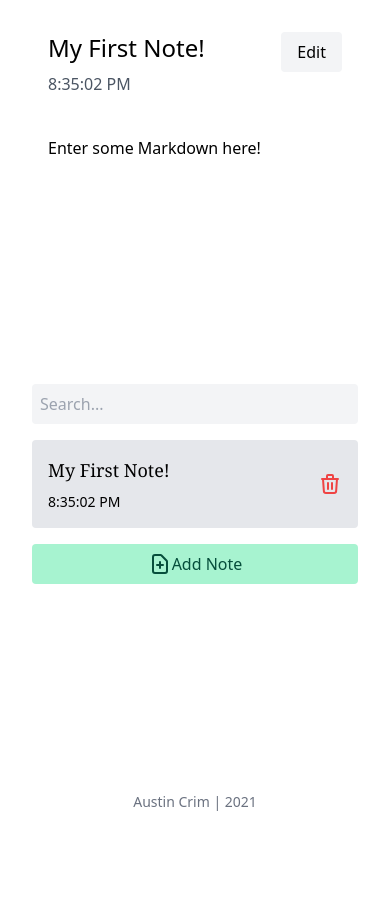
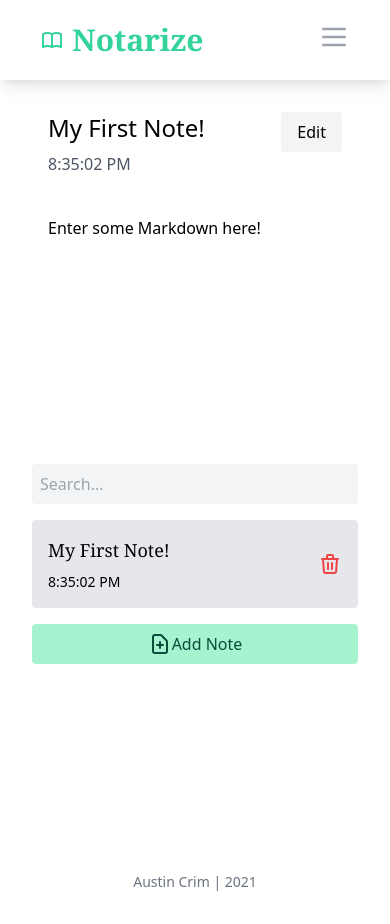
Before and after one commit to austincrim/notarize-react, a Next.js app: page / in a window 390 px wide. Before the commit the page ends 844 px from the top, so only its background shows below. Built offline with nearby package versions, Linux system fonts and the light colour scheme; what @tailwindcss/typography would draw is missing.

Commit message:
add mobile nav

```diff
--- a/components/Button.tsx
+++ b/components/Button.tsx
@@ -7,6 +7,7 @@ interface ButtonProps {
   className?: string;
   id?: NativeButtonProps['id'];
   onClick?: NativeButtonProps['onClick'];
+  tabIndex?: NativeButtonProps['tabIndex']
 }
 
 export default function Button({
--- /dev/null
+++ b/components/MobileNav.tsx
@@ -0,0 +1,69 @@
+import * as React from 'react';
+import { Recoverable } from 'repl';
+import NavItems from './NavItems';
+
+export default function MobileNav({ selectedNote }) {
+  const [expanded, setExpanded] = React.useState(false);
+  return (
+    <nav className='flex items-center justify-between w-full h-20 p-10 shadow-lg lg:hidden'>
+      <div className='flex items-center justify-center'>
+        <svg
+          className='w-6 h-6 mr-2 text-green-400'
+          xmlns='http://www.w3.org/2000/svg'
+          fill='none'
+          viewBox='0 0 24 24'
+          stroke='currentColor'
+        >
+          <path
+            strokeLinecap='round'
+            strokeLinejoin='round'
+            strokeWidth='2'
+            d='M12 6.253v13m0-13C10.832 5.477 9.246 5 7.5 5S4.168 5.477 3 6.253v13C4.168 18.477 5.754 18 7.5 18s3.332.477 4.5 1.253m0-13C13.168 5.477 14.754 5 16.5 5c1.747 0 3.332.477 4.5 1.253v13C19.832 18.477 18.247 18 16.5 18c-1.746 0-3.332.477-4.5 1.253'
+          />
+        </svg>
+        <h1 className='font-serif text-3xl font-bold text-green-400'>
+          Notarize
+        </h1>
+      </div>
+      <div>
+        <button className='focus:ring' onClick={() => setExpanded(!expanded)}>
+          <svg
+            className='w-8 h-8 text-gray-400'
+            xmlns='http://www.w3.org/2000/svg'
+            fill='none'
+            viewBox='0 0 24 24'
+            stroke='currentColor'
+          >
+            <path
+              strokeLinecap='round'
+              strokeLinejoin='round'
+              strokeWidth='2'
+              d='M4 6h16M4 12h16M4 18h16'
+            />
+          </svg>
+        </button>
+      </div>
+      {expanded ? (
+        <div
+          // transition:scale={{ start: 0.75, duration: 200, opacity: 0.75 }}
+          className='absolute z-10 p-6 bg-white border rounded-lg shadow-lg right-4 top-14'
+        >
+          <ul className='flex flex-col justify-around space-y-4'>
+            <NavItems selectedNote={selectedNote} />
+          </ul>
+        </div>
+      ) : (
+        <React.Fragment />
+      )}
+      {expanded ? (
+        <div
+          // transition:fade={{ duration: 200 }}
+          onClick={() => setExpanded(false)}
+          className='absolute inset-0 bg-gray-200 opacity-50'
+        />
+      ) : (
+        <React.Fragment />
+      )}
+    </nav>
+  );
+}
--- a/components/NavItems.tsx
+++ b/components/NavItems.tsx
@@ -11,12 +11,12 @@ export default function NavItems({ selectedNote }) {
             selectedNote?.content
           )}`}
         >
-          <Button type='primary' className='w-full'>Download Note</Button>
+          <Button tabIndex={-1} type='primary' className='w-full'>Download Note</Button>
         </a>
       </li>
       <li>
         <a href='https://github.com/austincrim/notarize'>
-          <Button className='flex items-center w-full' type='dark'>
+          <Button tabIndex={-1} className='flex items-center w-full' type='dark'>
             <Image
               width='32'
               height='32'
--- a/components/hooks.ts
+++ b/components/hooks.ts
@@ -3,7 +3,10 @@ import * as React from 'react';
 export function useLocalStorage<T>(key: string, initialValue: T) {
   const [storedValue, setStoredValue] = React.useState<T>(() => {
     try {
-      const item = window.localStorage.getItem(key);
+      let item = null
+      if (typeof window !== 'undefined') {
+        item = window.localStorage.getItem(key);
+      }
       return item ? JSON.parse(item) : initialValue;
     } catch (error) {
       console.log(error);
--- a/pages/index.tsx
+++ b/pages/index.tsx
@@ -2,6 +2,7 @@ import * as React from 'react';
 import Head from 'next/head';
 import { v4 as uuid } from 'uuid';
 import Nav from '../components/Nav';
+import MobileNav from '../components/MobileNav';
 import Button from '../components/Button';
 import NotePreview from '../components/NotePreview';
 import Note from '../components/Note';
@@ -25,10 +26,10 @@ export default function Home() {
   return (
     <div>
       <Head>
-        <title>Create Next App</title>
+        <title>Notarize</title>
       </Head>
       <main>
-        {/* <MobileNav {selectedNote} /> */}
+        <MobileNav selectedNote={selectedNote} />
         <div className='grid min-h-screen grid-cols-1 p-8 lg:grid-cols-4 lg:gap-4'>
           <ul className='row-start-3 space-y-4 lg:pr-8 lg:row-start-auto lg:border-r'>
             <label htmlFor='searchNotes' className='sr-only'>
```
Also changed, not shown: components/NotePreview.tsx (+1 -6 lines), 2 other files (tests, documents, lock files or other folders).
